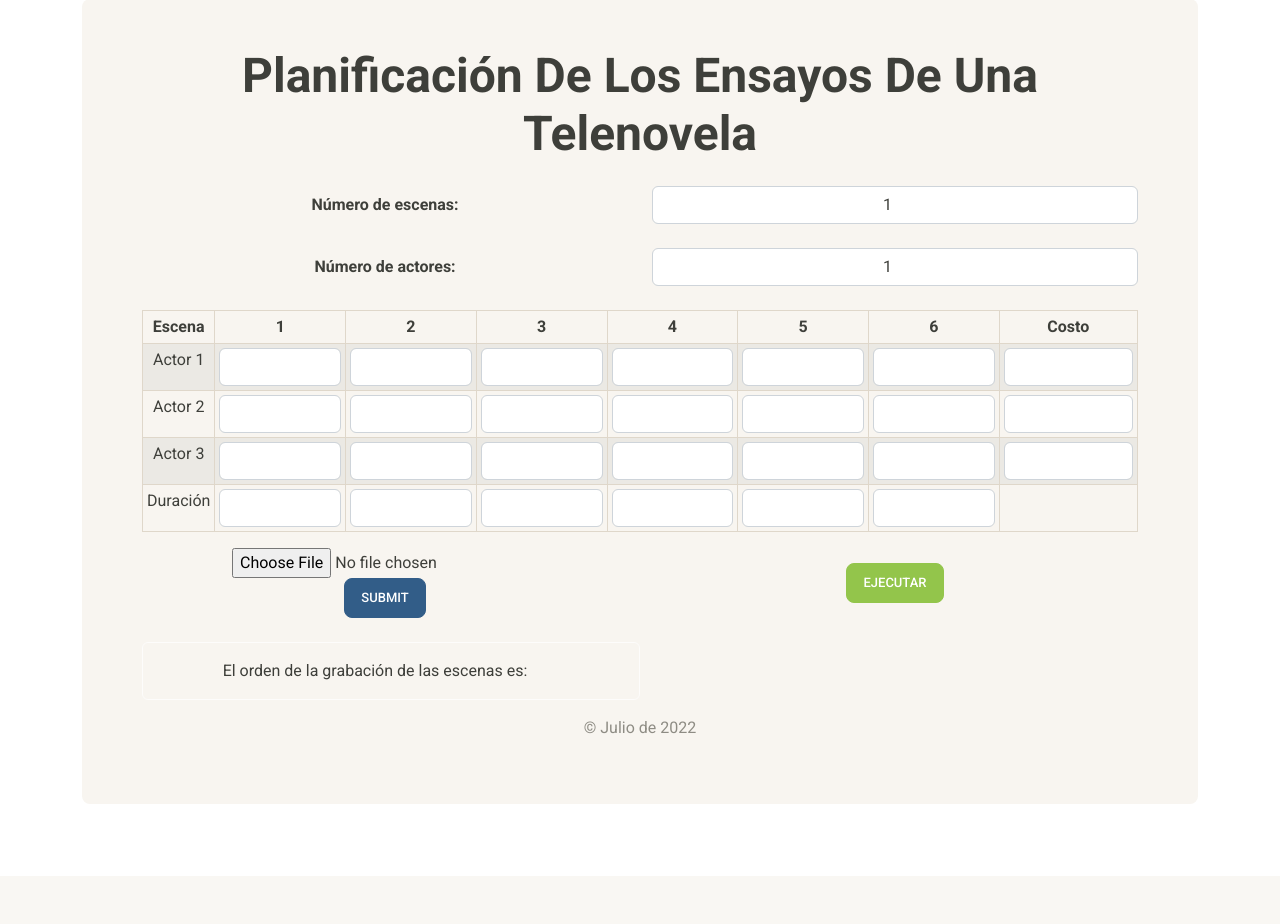
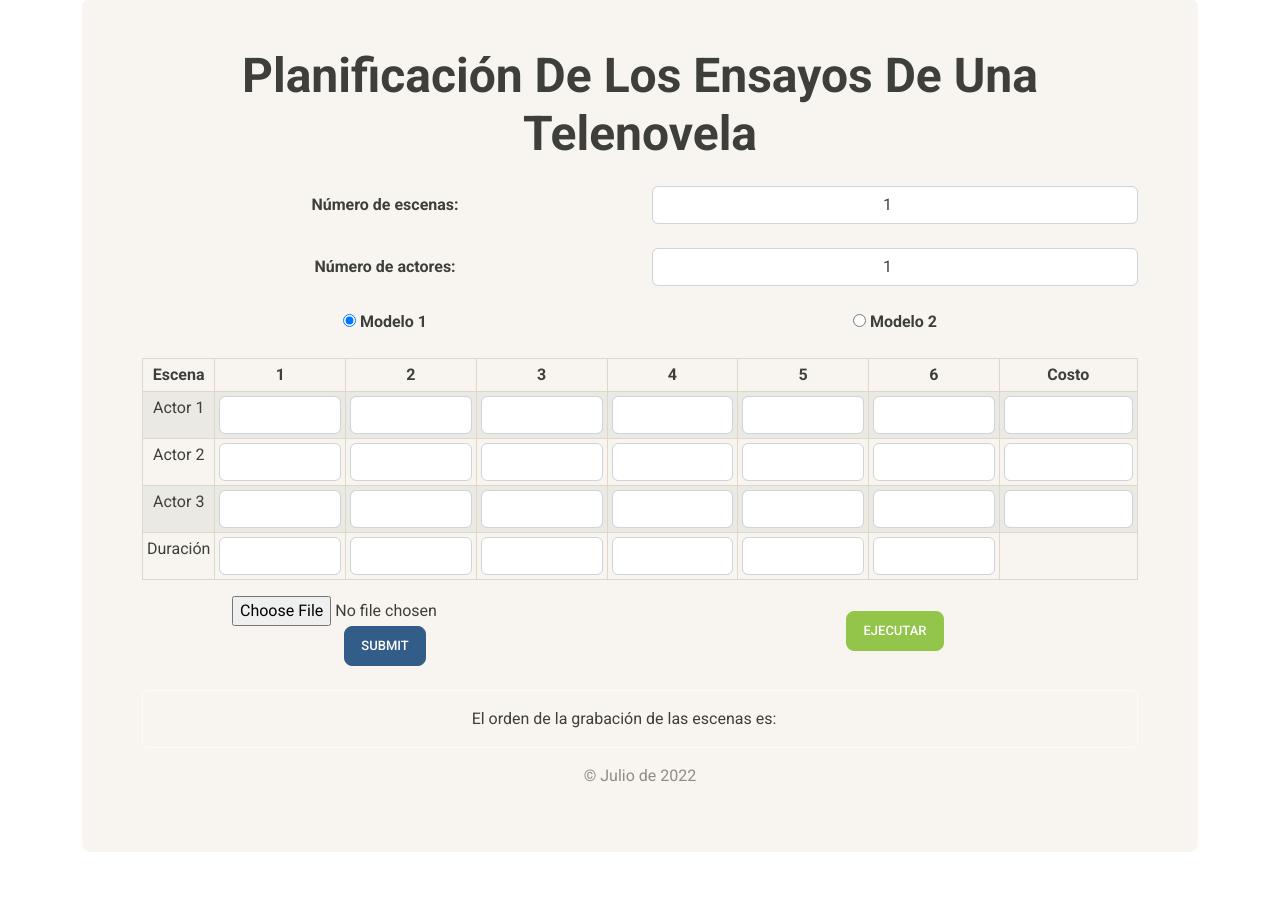
Before and after one commit to VictorHOG/PlanificacionEnsayosTelenovela, a Flask app: page / in a window 1280 px wide. Shown: the part 49-973 px from the top of the page. Before the commit the page ends 783 px from the top, so only its background shows below. Run offline with Flask 2, Linux system fonts and the light colour scheme; some libraries are stand-ins or nearby versions.

Commit message:
Al cargar archivos identifica que tipo de archivo es y ejecuta el modelo correspondiente

```diff
--- a/app.py
+++ b/app.py
@@ -14,7 +14,7 @@ def index():
         # print(form_name)
         form = request.form
         processFile(request)
-        result = executeMinizinc()
+        result = executeMinizinc("option1")
         return render_template('index.html', result=result, form=form)
     elif request.method == 'GET':
         return render_template('index.html')
@@ -39,7 +39,13 @@ def uploadFile():
         os.remove("../Modelo/Datos.dzn")
         os.rename("../Modelo/" + filename, "../Modelo/Datos.dzn")
 
-    result = executeMinizinc()
+    with open('../Modelo/Datos.dzn') as f:
+        if 'Disponibilidad' in f.read():
+            print("True")
+            result = executeMinizinc("option2")
+        else: result = executeMinizinc("option1")
+
+
     return render_template('index.html', result=result)
 
 
--- a/static/js/main.js
+++ b/static/js/main.js
@@ -1,18 +1,26 @@
-$(document).ready(function () {
+// $(document).ready(function () {
 
-    $('#uploadFile').click(function () {
-        addRow();
-    })
+//     $('#uploadFile').click(function () {
+//         addRow();
+//     })
 
-    $(document).on('click', '.btn-remove', function () {
+//     $(document).on('click', '.btn-remove', function () {
 
-    });
+//     });
 
-    function addRow() {
-       console.log("lo presione");
+//     function addRow() {
+//        console.log("lo presione");
+//     }
+
+//     function removeRow(btn) {
+
+//     }
+// })
+
+$('[name="options"]').on('change', function(){
+    if($(this).val()  === "option2"){
+      $('#collapseOne').collapse('show')
+    }else{
+       $('#collapseOne').collapse('hide')
     }
-
-    function removeRow(btn) {
-
-    }
-})
+  });
--- a/templates/index.html
+++ b/templates/index.html
@@ -4,7 +4,7 @@
 
 <div class="row">
 
-    <div >
+    <div>
         <form id="data-form" action="" method="post">
 
             <div class="row mb-4 align-items-center">
@@ -12,7 +12,8 @@
                     <strong>Número de escenas: </strong>
                 </div>
                 <div class="col-md-6">
-                    <input type="number" id="escenas" name="escenas" class="form-control text-center" min="1" max="50" value="1" required>
+                    <input type="number" id="escenas" name="escenas" class="form-control text-center" min="1" max="50"
+                        value="1" required>
                 </div>
             </div>
 
@@ -21,9 +22,23 @@
                     <strong>Número de actores: </strong>
                 </div>
                 <div class="col-md-6">
-                    <input type="number" id="actores" name="actores" class="form-control text-center" min="1" max="50" value="1" required>
+                    <input type="number" id="actores" name="actores" class="form-control text-center" min="1" max="50"
+                        value="1" required>
                 </div>
             </div>
+
+            <div class="row mb-4 align-items-center">
+                <div class="col-md-6">
+                    <input type="radio" name="options" id="option1" value="option1" checked="checked"
+                        > <strong> Modelo 1 </strong> </input>
+                </div>
+                <div class="col-md-6">
+                    <input type="radio" name="options" id="option2" value="option2" > <strong> Modelo 2 </strong>
+                    </input>
+                </div>
+
+            </div>
+
 
             <div class="table-responsive">
                 <table class="table table-striped table-sm table-bordered" id="dataTable">
@@ -59,22 +74,28 @@
                                 Actor 1
                             </td>
                             <td>
-                                <input type="number" name="escena" class="form-control coordinates" min="0" max="1" required>
+                                <input type="number" name="escena" class="form-control coordinates" min="0" max="1"
+                                    required>
                             </td>
                             <td>
-                                <input type="number" name="escena" class="form-control coordinates" min="0" max="1" required>
+                                <input type="number" name="escena" class="form-control coordinates" min="0" max="1"
+                                    required>
                             </td>
                             <td>
-                                <input type="number" name="escena" class="form-control coordinates" min="0" max="1"required>
+                                <input type="number" name="escena" class="form-control coordinates" min="0" max="1"
+                                    required>
                             </td>
                             <td>
-                                <input type="number" name="escena" class="form-control coordinates" min="0" max="1" required>
+                                <input type="number" name="escena" class="form-control coordinates" min="0" max="1"
+                                    required>
                             </td>
                             <td>
-                                <input type="number" name="escena" class="form-control coordinates" min="0" max="1" required>
+                                <input type="number" name="escena" class="form-control coordinates" min="0" max="1"
+                                    required>
                             </td>
                             <td>
-                                <input type="number" name="escena" class="form-control coordinates" min="0" max="1" required>
+                                <input type="number" name="escena" class="form-control coordinates" min="0" max="1"
+                                    required>
                             </td>
                             <td>
                                 <input type="number" name="escena" class="form-control coordinates" min="0" required>
@@ -87,25 +108,31 @@
                                 Actor 2
                             </td>
                             <td>
-                                <input type="number" name="escena" class="form-control coordinates" min="0" max="1" required>
+                                <input type="number" name="escena" class="form-control coordinates" min="0" max="1"
+                                    required>
                             </td>
                             <td>
-                                <input type="number" name="escena" class="form-control coordinates" min="0" max="1" required>
+                                <input type="number" name="escena" class="form-control coordinates" min="0" max="1"
+                                    required>
                             </td>
                             <td>
-                                <input type="number" name="escena" class="form-control coordinates" min="0" max="1" required>
+                                <input type="number" name="escena" class="form-control coordinates" min="0" max="1"
+                                    required>
                             </td>
                             <td>
-                                <input type="number" name="escena" class="form-control coordinates" min="0" max="1" required>
+                                <input type="number" name="escena" class="form-control coordinates" min="0" max="1"
+                                    required>
                             </td>
                             <td>
-                                <input type="number" name="escena" class="form-control coordinates" min="0" max="1" required>
+                                <input type="number" name="escena" class="form-control coordinates" min="0" max="1"
+                                    required>
                             </td>
                             <td>
-                                <input type="number" name="escena" class="form-control coordinates" min="0" max="1" required>
+                                <input type="number" name="escena" class="form-control coordinates" min="0" max="1"
+                                    required>
                             </td>
                             <td>
-                                <input type="number" name="escena" class="form-control coordinates" min="0"  required>
+                                <input type="number" name="escena" class="form-control coordinates" min="0" required>
                             </td>
 
                         </tr>
@@ -115,22 +142,28 @@
                                 Actor 3
                             </td>
                             <td>
-                                <input type="number" name="escena" class="form-control coordinates" min="0" max="1" required>
+                                <input type="number" name="escena" class="form-control coordinates" min="0" max="1"
+                                    required>
                             </td>
                             <td>
-                                <input type="number" name="escena" class="form-control coordinates" min="0" max="1" required>
+                                <input type="number" name="escena" class="form-control coordinates" min="0" max="1"
+                                    required>
                             </td>
                             <td>
-                                <input type="number" name="escena" class="form-control coordinates" min="0" max="1" required>
+                                <input type="number" name="escena" class="form-control coordinates" min="0" max="1"
+                                    required>
                             </td>
                             <td>
-                                <input type="number" name="escena" class="form-control coordinates" min="0" max="1" required>
+                                <input type="number" name="escena" class="form-control coordinates" min="0" max="1"
+                                    required>
                             </td>
                             <td>
-                                <input type="number" name="escena" class="form-control coordinates" min="0" max="1" required>
+                                <input type="number" name="escena" class="form-control coordinates" min="0" max="1"
+                                    required>
                             </td>
                             <td>
-                                <input type="number" name="escena" class="form-control coordinates" min="0" max="1" required>
+                                <input type="number" name="escena" class="form-control coordinates" min="0" max="1"
+                                    required>
                             </td>
                             <td>
                                 <input type="number" name="escena" class="form-control coordinates" min="0" required>
@@ -170,6 +203,100 @@
                 </table>
             </div>
 
+
+            <div id="collapseOne" class="panel-collapse collapse">
+                <div class="table-responsive">
+                    <table class="table table-striped table-sm table-bordered" id="">
+                        <thead>
+                            <tr>
+
+
+                                <th colspan="2" scope="rowgroup">Disponibilidad</th>
+
+                            </tr>
+                        </thead>
+
+                        <tbody>
+                            <tr id="fixedRow">
+                                <td>
+                                    Actor 1
+                                </td>
+                                <td>
+                                    <input type="number" name="escena" class="form-control coordinates" min="0" max="1"
+                                        required>
+                                </td>
+
+
+                            </tr>
+
+                            <tr id="fixedRow">
+                                <td>
+                                    Actor 2
+                                </td>
+                                <td>
+                                    <input type="number" name="escena" class="form-control coordinates" min="0" max="1"
+                                        required>
+                                </td>
+
+
+                            </tr>
+
+                            <tr id="fixedRow">
+                                <td>
+                                    Actor 3
+                                </td>
+                                <td>
+                                    <input type="number" name="escena" class="form-control coordinates" min="0" max="1"
+                                        required>
+                                </td>
+
+                            </tr>
+
+
+
+                        </tbody>
+                    </table>
+                </div>
+
+
+
+                <div class="table-responsive">
+                    <table class="table table-striped table-sm table-bordered" id="">
+                        <thead>
+                            <tr>
+
+
+                                <th colspan="2" scope="rowgroup">Evitar</th>
+
+                                <th><button type="button" class="btn btn-success btn-add" id="">
+                                        +
+                                    </button>
+                                </th>
+
+                            </tr>
+                        </thead>
+
+                        <tbody>
+                            <tr id="fixedRow">
+                                <td>
+                                    <input type="number" name="escena" class="form-control coordinates" min="0" max="1"
+                                        required>
+                                </td>
+                                <td>
+                                    <input type="number" name="escena" class="form-control coordinates" min="0" max="1"
+                                        required>
+                                </td>
+                                <td></td>
+
+
+                            </tr>
+
+                        </tbody>
+                    </table>
+                </div>
+
+            </div>
+
         </form>
     </div>
 
@@ -180,7 +307,7 @@
 <div class="row mb-4 align-items-center">
     <div class="col-md-6">
         <form action="{{ url_for('uploadFile') }}" method="post" enctype="multipart/form-data">
-            <input  type="file" name="uploadFile" id="uploadFile" accept=".dzn">
+            <input type="file" name="uploadFile" id="uploadFile" accept=".dzn">
             <br>
             <input class="btn btn-primary btn-lg" type="submit">
         </form>
@@ -190,11 +317,12 @@
     </div>
 </div>
 
-<div class="col-6">
+<div >
 
 
     <div class="alert alert-light alert-dismissible fade show align-self-end mt-4" role="alert">
         El orden de la grabación de las escenas es:
+        <br>
         {% if result %}
 
         {{result}}
--- a/templates/layout.html
+++ b/templates/layout.html
@@ -27,14 +27,25 @@
         </footer>
 
         <!-- Scripts-->
-        <script src="https://cdn.jsdelivr.net/npm/@popperjs/core@2.10.2/dist/umd/popper.min.js"
+        <script src="https://code.jquery.com/jquery-3.3.1.slim.min.js"
+            integrity="sha384-q8i/X+965DzO0rT7abK41JStQIAqVgRVzpbzo5smXKp4YfRvH+8abtTE1Pi6jizo"
+            crossorigin="anonymous"></script>
+        <script src="https://cdn.jsdelivr.net/npm/popper.js@1.14.7/dist/umd/popper.min.js"
+            integrity="sha384-UO2eT0CpHqdSJQ6hJty5KVphtPhzWj9WO1clHTMGa3JDZwrnQq4sF86dIHNDz0W1"
+            crossorigin="anonymous"></script>
+        <script src="https://cdn.jsdelivr.net/npm/bootstrap@4.3.1/dist/js/bootstrap.min.js"
+            integrity="sha384-JjSmVgyd0p3pXB1rRibZUAYoIIy6OrQ6VrjIEaFf/nJGzIxFDsf4x0xIM+B07jRM"
+            crossorigin="anonymous"></script>
+
+
+     <!--    <script src="https://cdn.jsdelivr.net/npm/@popperjs/core@2.10.2/dist/umd/popper.min.js"
             integrity="sha384-7+zCNj/IqJ95wo16oMtfsKbZ9ccEh31eOz1HGyDuCQ6wgnyJNSYdrPa03rtR1zdB"
             crossorigin="anonymous"></script>
         <script src="https://cdn.jsdelivr.net/npm/bootstrap@5.1.3/dist/js/bootstrap.min.js"
             integrity="sha384-QJHtvGhmr9XOIpI6YVutG+2QOK9T+ZnN4kzFN1RtK3zEFEIsxhlmWl5/YESvpZ13"
             crossorigin="anonymous"></script>
 
-            <script src="https://code.jquery.com/jquery-3.2.1.min.js"></script>
+        <script src="https://code.jquery.com/jquery-3.2.1.min.js"></script> -->
 
         <script src="{{url_for('static', filename='js/main.js')}}"></script>
 
```
Also changed, not shown: processing.py (+7 -2 lines). Lines whose indentation alone changed are shown as unchanged.
